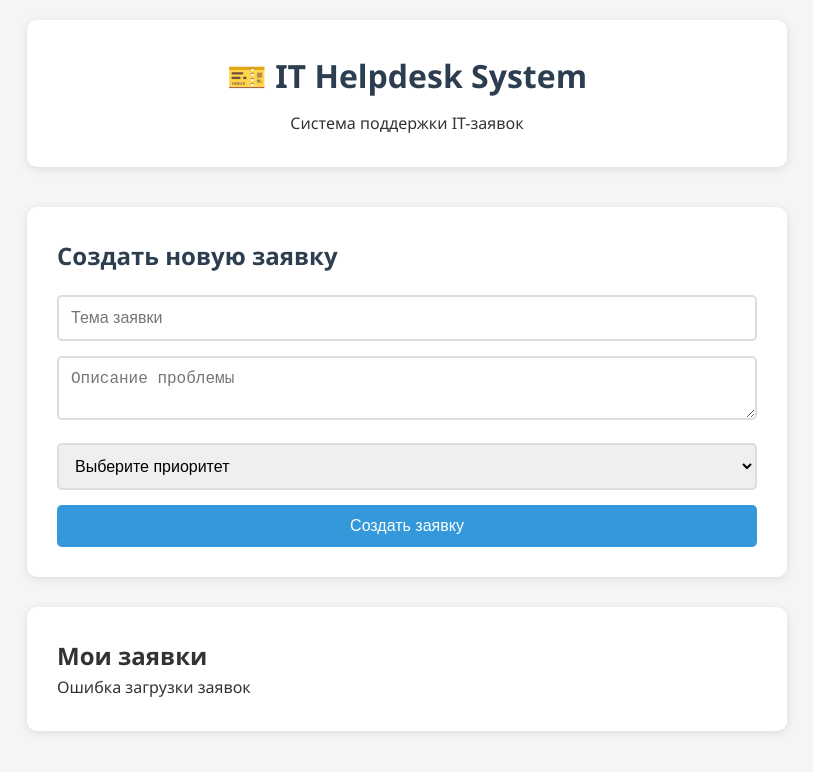
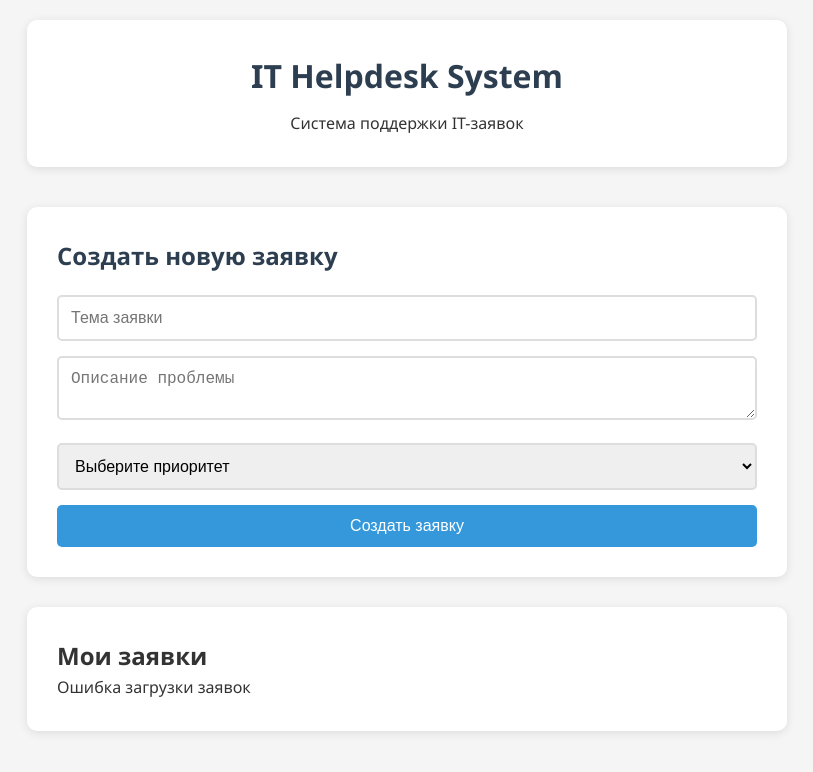
Before and after one commit to Xiy095/it-helpdesk, a plain HTML site: page index.html in a window 1280 px wide. Shown: the whole page, without its empty margins (233-1046 px from the left). Drawn offline with nearby package versions, Linux system fonts and the light colour scheme.

Commit message:
Update index.html

```diff
--- a/index.html
+++ b/index.html
@@ -9,7 +9,7 @@
 <body>
     <div class="container">
         <header>
-            <h1>🎫 IT Helpdesk System</h1>
+            <h1>IT Helpdesk System</h1>
             <p>Система поддержки IT-заявок</p>
         </header>
 
@@ -41,6 +41,7 @@
         </main>
     </div>
 
+    <script src="https://cdn.jsdelivr.net/npm/@supabase/supabase-js@2"></script>
     <script src="script.js"></script>
 </body>
 </html>
```
